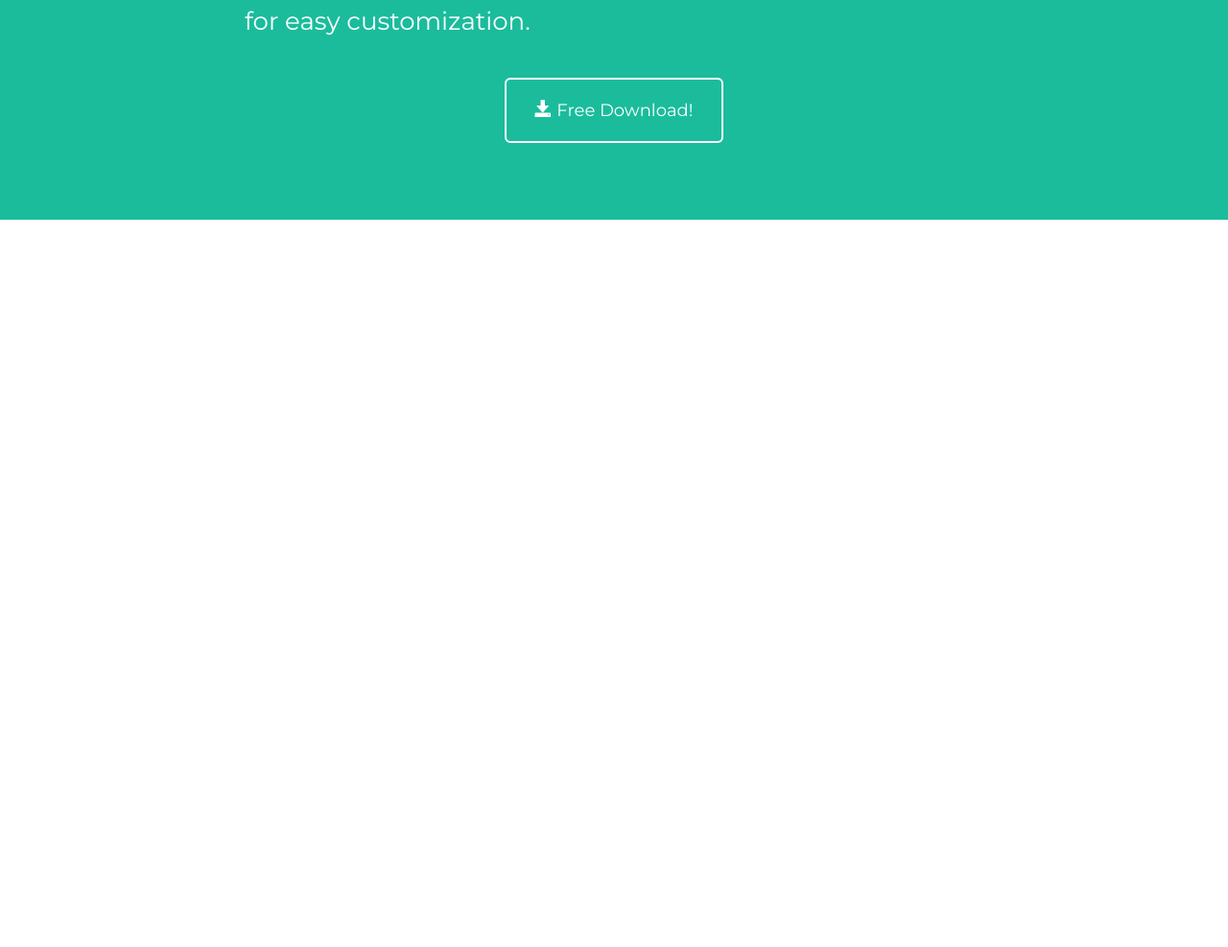
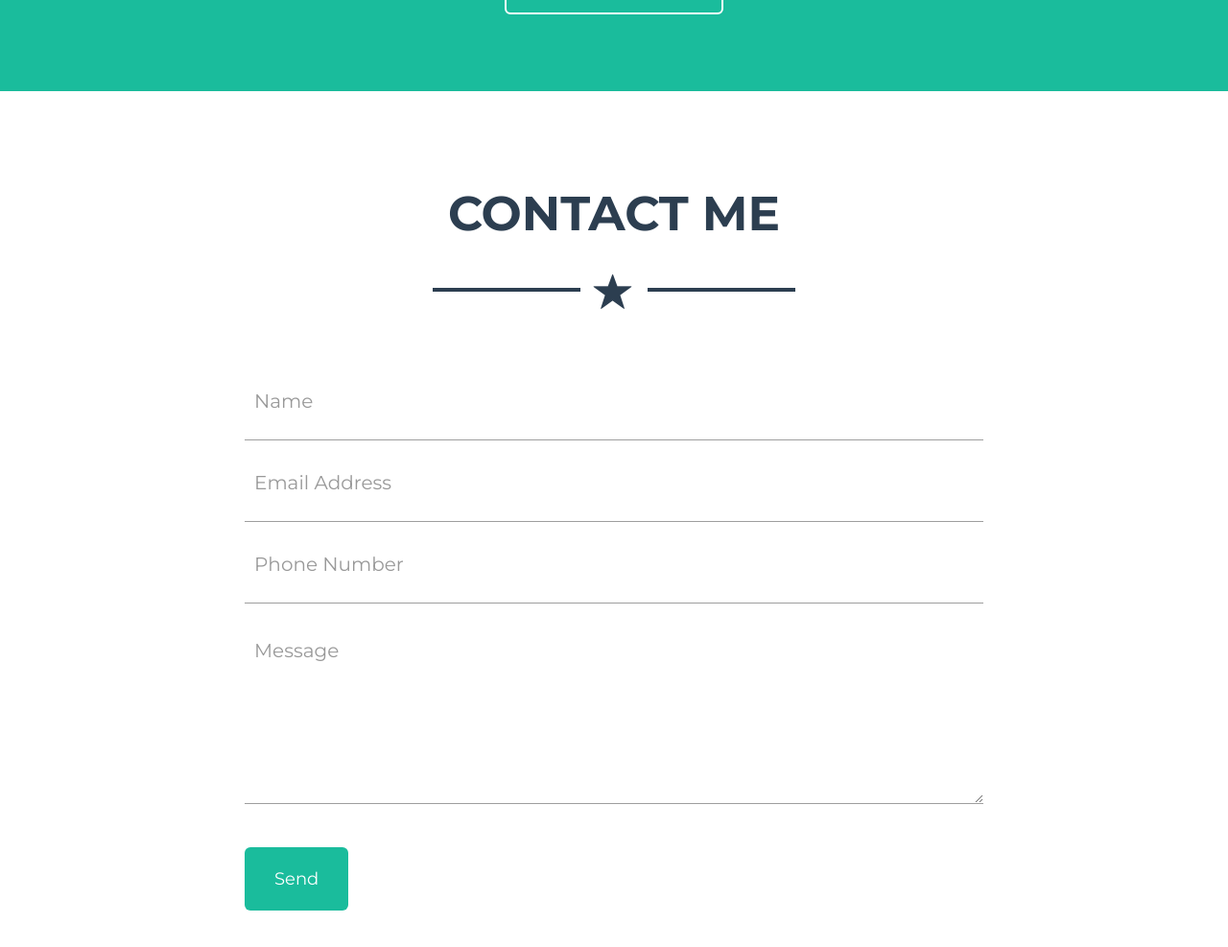
Before and after one commit to LauraColotto/html-css-bootstrap-freelancer, a plain HTML site: page index.html in a window 1280 px wide. Shown: the part 2231-3218 px from the top of the page at 96% size. Before the commit the page ends 2460 px from the top, so only its background shows below. Drawn offline with nearby package versions, Linux system fonts and the light colour scheme.

Commit message:
Finito contact

```diff
--- a/css/style.css
+++ b/css/style.css
@@ -16,6 +16,7 @@ h1{
 h2{
   font-size: 5rem;
   font-weight: 700;
+  text-align: center;
 }
 
 li{
@@ -23,11 +24,24 @@ li{
 }
 
 
+.btn_send{
+  color: white;
+  background-color: #1abc9c;
+  padding: 20px 30px;
+}
+
+.btn_send:hover{
+  color: white;
+  background-color: #119a7e;
+  border-color: #119a68;
+
+}
+
 .btn_down{
   color: white;
   background-color: transparent;
   border: 2px solid white;
-  padding: 20px 30px;;
+  padding: 20px 30px;
 }
 
 .btn_down:hover{
@@ -174,3 +188,27 @@ nav li{
   text-align: center;
   color: white;
 }
+
+#about p{
+  font-size: 2rem;
+}
+
+#form{
+  text-align: center;
+  background-color: white;
+  color: #2c3e50;
+}
+
+
+.form_text{
+  border: none;
+  font-size: 2rem;
+  height: 70px;
+  color:#495057;
+  padding: 20px 10px 30px;
+  margin-bottom: 15px;
+  box-shadow: none;
+  border-bottom: 1px solid #9e9e9e;
+  border-radius: 0px;
+
+}
--- a/index.html
+++ b/index.html
@@ -107,10 +107,40 @@
               </div>
             </div>
           </div>
+      </section>
+      <!-- /About -->
 
+      <!-- Form -->
+      <section id="form" class="pad">
+        <h2>CONTACT ME</h2>
+        <div class="mgn_top mgn_bottom"><hr class="hr_blue"><span class="glyphicon glyphicon-star star recolor_blue " aria-hidden="true"></span><hr class="hr_blue"></div>
+        <div class="wrapper_small">
+          <div class="container-fluid">
+            <div class="row">
+              <div class="col-xs-12">
+                <div class="info_form mgn_top">
+                  <input type="text" class="form-control form_text" placeholder="Name">
+                </div>
+                <div class="info_form">
+                  <input type="text" class="form-control form_text" placeholder="Email Address">
+                </div>
+                <div class="info_form">
+                  <input type="text" class="form-control form_text" placeholder="Phone Number">
+                </div>
+                <div class="info_form">
+                  <textarea class="form-control form_text" rows="5" placeholder="Message"></textarea>
+                </div>
+
+                  <div class="text_left"><button type="button" class="btn btn-lg btn_send mgn_top"> Send</button></div>
+              </div>
+            </div>
+          </div>
+
+        </div>
 
       </section>
-      <!-- /About -->
+      <!-- /Form -->
+
 
     </main>
     <!-- /Main -->
```
